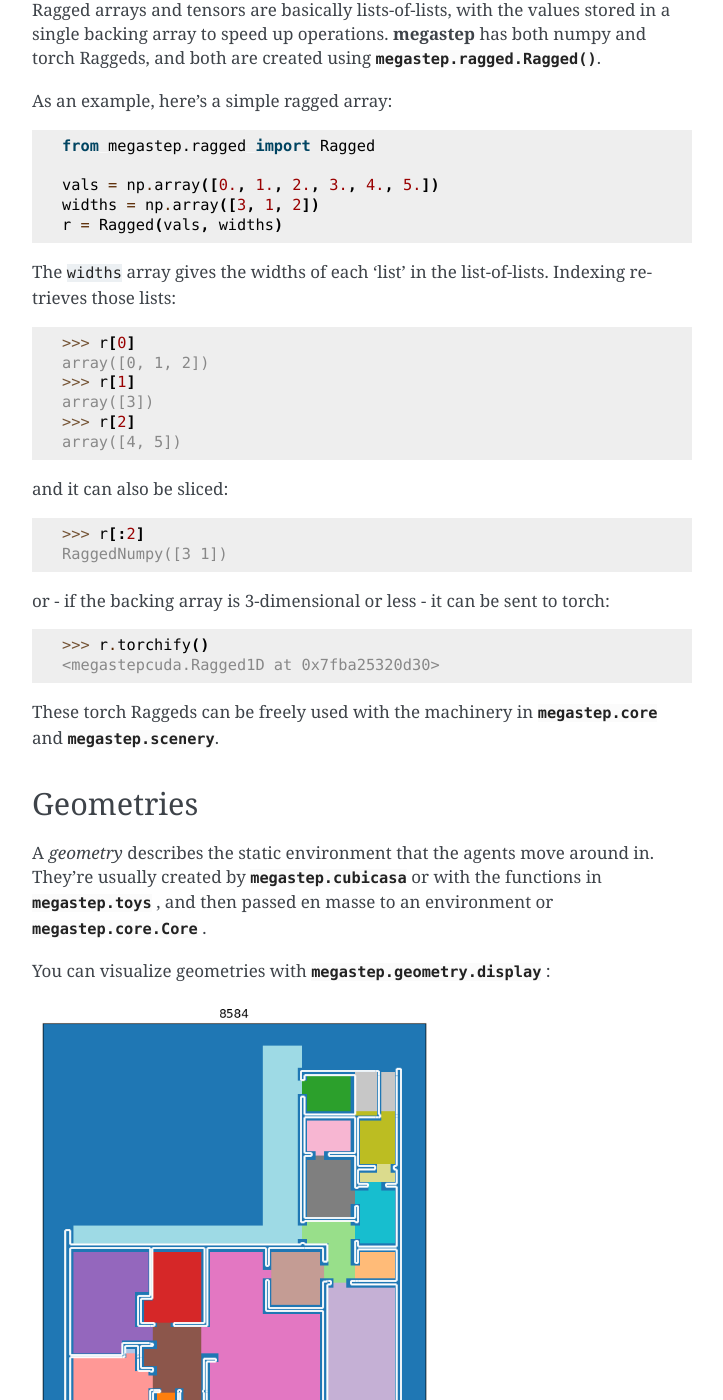
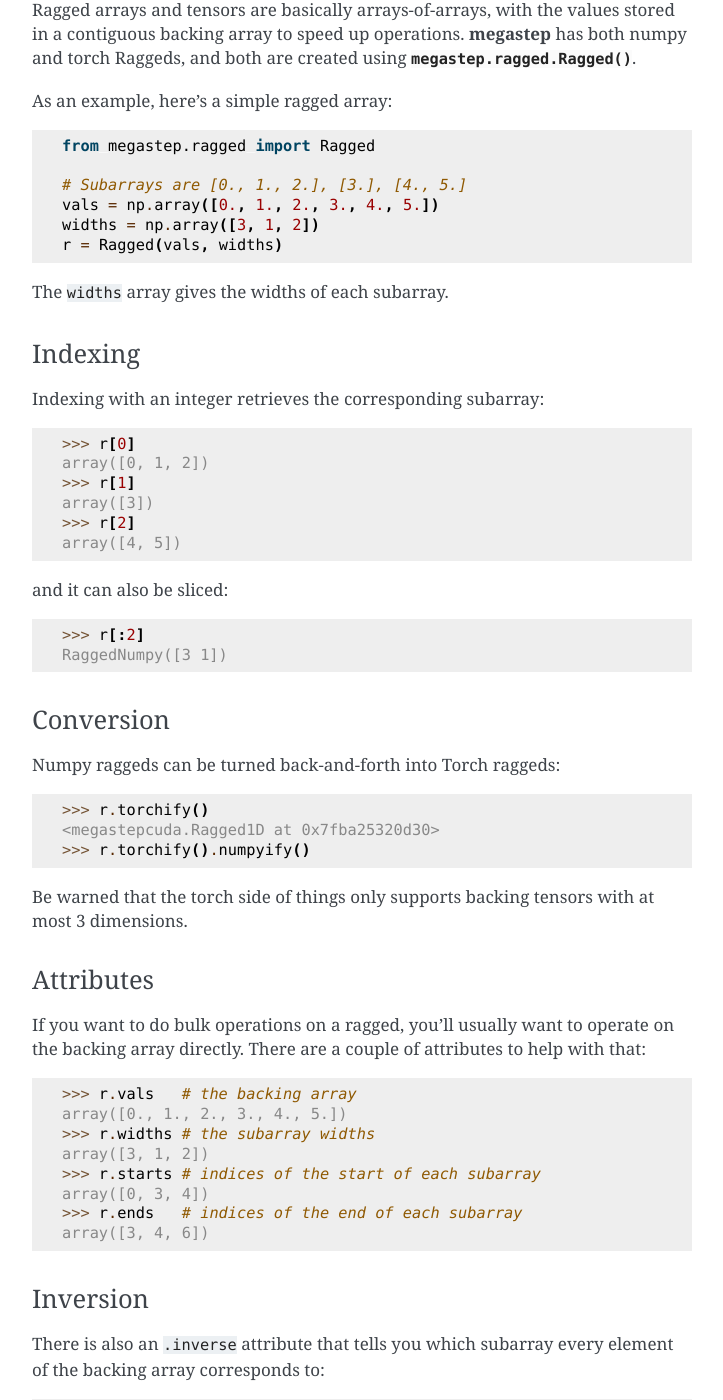
Before and after one commit to andyljones/megastep, a Sphinx documentation site: the page built from docs/concepts.rst, in a window 1280 px wide and 1400 px high, scrolled down 3824 px. Shown: the whole window, without its empty margins (388-1111 px from the left). Built offline with Sphinx 7.4.7, drawn with Linux system fonts in a browser that asks for light colours; some of the changed text lies outside the part shown.

Commit message:
More Ragged docs

```diff
--- a/docs/concepts.rst
+++ b/docs/concepts.rst
@@ -151,20 +151,27 @@
 things would make it harder to change things as you go. Using a dictionary instead lets you keep things flexible. The
 principal costs are that you lose type-safety, and your keys might clash with method names.
 
+.. _raggeds:
+
 Raggeds
 =======
-Ragged arrays and tensors are basically lists-of-lists, with the values stored in a single backing array to speed up
+Ragged arrays and tensors are basically arrays-of-arrays, with the values stored in a contiguous backing array to speed up
 operations. **megastep** has both numpy and torch Raggeds, and both are created using :func:`megastep.ragged.Ragged`.
 
 As an example, here's a simple ragged array::
 
     from megastep.ragged import Ragged
 
+    # Subarrays are [0., 1., 2.], [3.], [4., 5.]
     vals = np.array([0., 1., 2., 3., 4., 5.])
     widths = np.array([3, 1, 2])
     r = Ragged(vals, widths)
 
-The ``widths`` array gives the widths of each 'list' in the list-of-lists. Indexing retrieves those lists:
+The ``widths`` array gives the widths of each subarray.
+
+Indexing
+--------
+Indexing with an integer retrieves the corresponding subarray:
 
 >>> r[0]
 array([0, 1, 2])
@@ -178,12 +185,36 @@
 >>> r[:2]
 RaggedNumpy([3 1])
 
-or - if the backing array is 3-dimensional or less - it can be sent to torch:
+Conversion
+----------
+Numpy raggeds can be turned back-and-forth into Torch raggeds:
 
 >>> r.torchify()
 <megastepcuda.Ragged1D at 0x7fba25320d30>
+>>> r.torchify().numpyify()
 
-These torch Raggeds can be freely used with the machinery in :mod:`megastep.core` and :mod:`megastep.scenery`.
+Be warned that the torch side of things only supports backing tensors with at most 3 dimensions.
+
+Attributes
+----------
+If you want to do bulk operations on a ragged, you'll usually want to operate on the backing array directly. There
+are a couple of attributes to help with that:
+
+>>> r.vals   # the backing array
+array([0., 1., 2., 3., 4., 5.])
+>>> r.widths # the subarray widths
+array([3, 1, 2])
+>>> r.starts # indices of the start of each subarray
+array([0, 3, 4])
+>>> r.ends   # indices of the end of each subarray
+array([3, 4, 6])
+
+Inversion
+---------
+There is also an ``.inverse`` attribute that tells you which subarray every element of the backing array corresponds to:
+
+>>> r.inverse
+array([0, 0, 0, 1, 2, 2])
 
 .. _geometry:
 
--- a/docs/conf.py
+++ b/docs/conf.py
@@ -33,7 +33,6 @@
 # ones.
 extensions = [
     'sphinx.ext.autodoc',
-    'sphinx.ext.autosectionlabel'
 ]
 
 # Add any paths that contain templates here, relative to this directory.
```
Also changed, not shown: other parts of docs/concepts.rst (+6 -0 lines), 1 other file.
